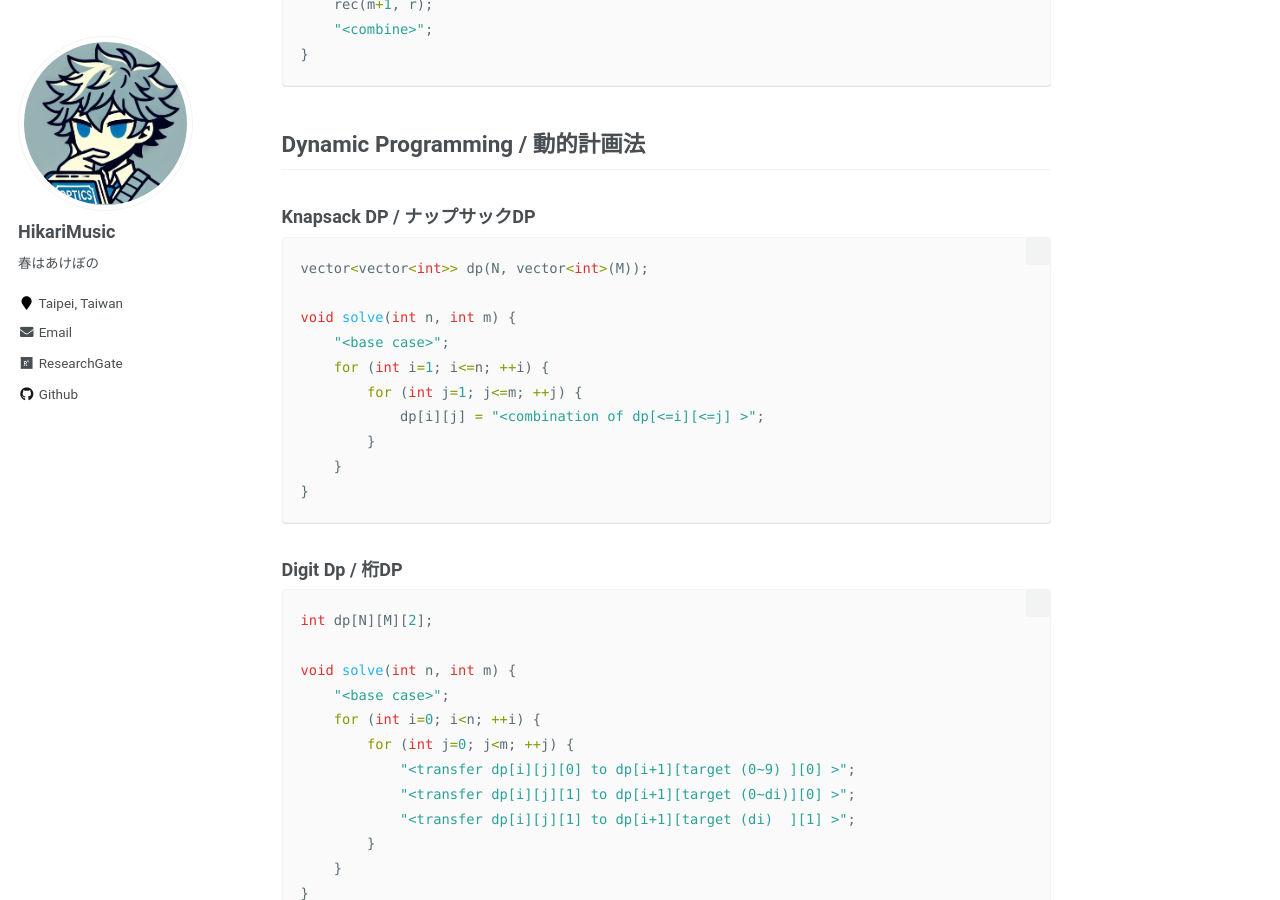
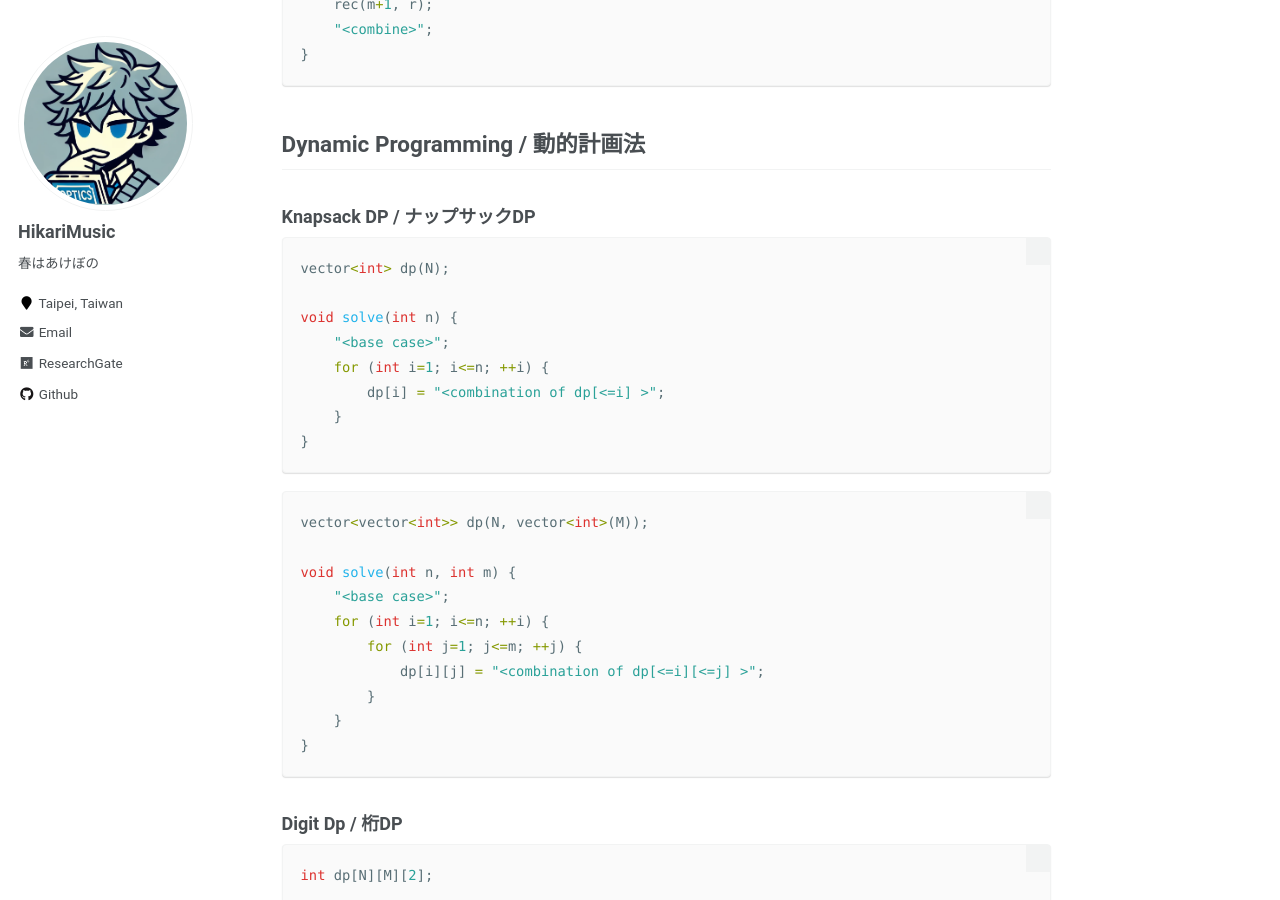
Before and after one commit to hikarimusic/hikarimusic.github.io, a Jekyll site: the page built from _note/algorithm.md, in a window 1280 px wide and 900 px high, scrolled down 4396 px. Built offline with Jekyll 4.4.1, drawn with Linux system fonts in a browser that asks for light colours; some web fonts are replaced; some of the changed text lies outside the part shown.

Commit message:
note (online)

````diff
--- a/_note/algorithm.md
+++ b/_note/algorithm.md
@@ -146,6 +146,16 @@ void rec(int l, int r) {
 ## Dynamic Programming / 動的計画法
 
 ### Knapsack DP / ナップサックDP
+```cpp
+vector<int> dp(N);
+
+void solve(int n) {
+    "<base case>";
+    for (int i=1; i<=n; ++i) {
+        dp[i] = "<combination of dp[<=i] >";
+    }
+}
+```
 ```cpp
 vector<vector<int>> dp(N, vector<int>(M));
 
````
